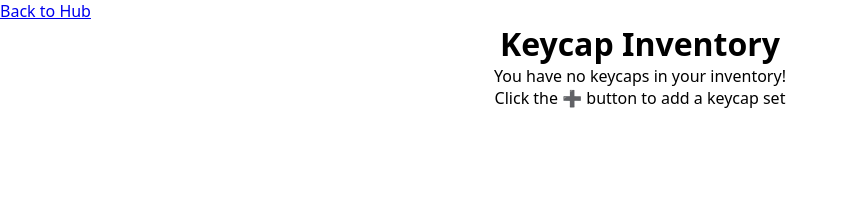
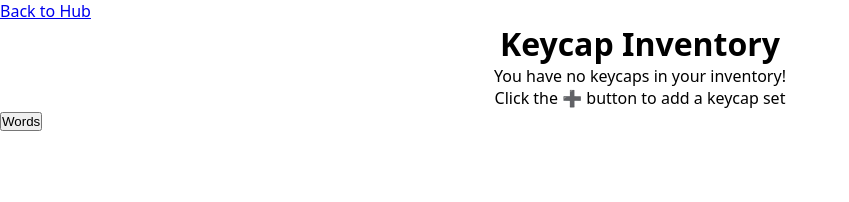
Before and after one commit to jahzerj/HobbInventory, a Next.js app: page /inventories/keycaps in a window 1280 px wide. Shown: the top 202 px of the page, without its empty margins (0-849 px from the left). Built offline with nearby package versions, Linux system fonts and the light colour scheme; no server answers; the database is empty.

Commit message:
added a button

```diff
--- a/pages/inventories/keycaps/index.js
+++ b/pages/inventories/keycaps/index.js
@@ -75,6 +75,7 @@ export default function Keycaps() {
         )}
       </StyledContainer>
       <AddButton onOpenModal={() => setIsOpen(true)} />
+      <button> Words </button>
     </>
   );
 }
```
